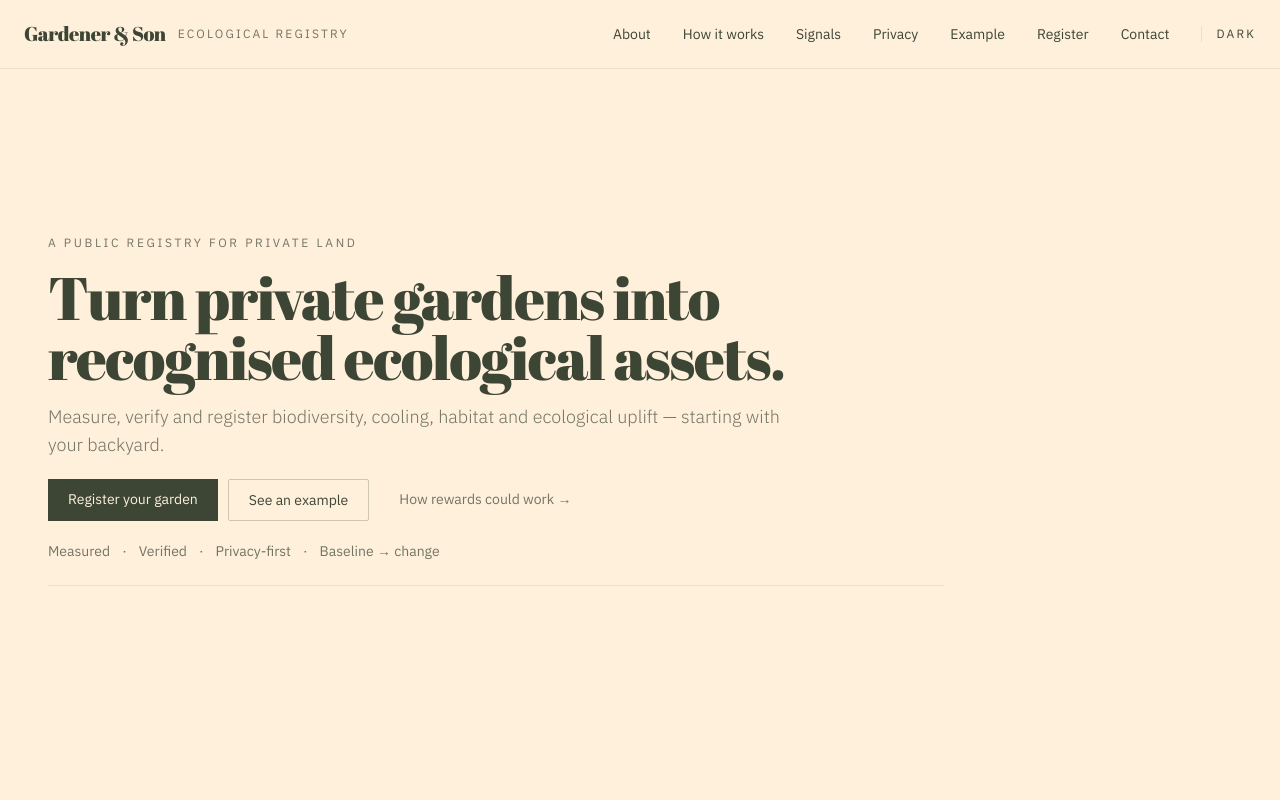
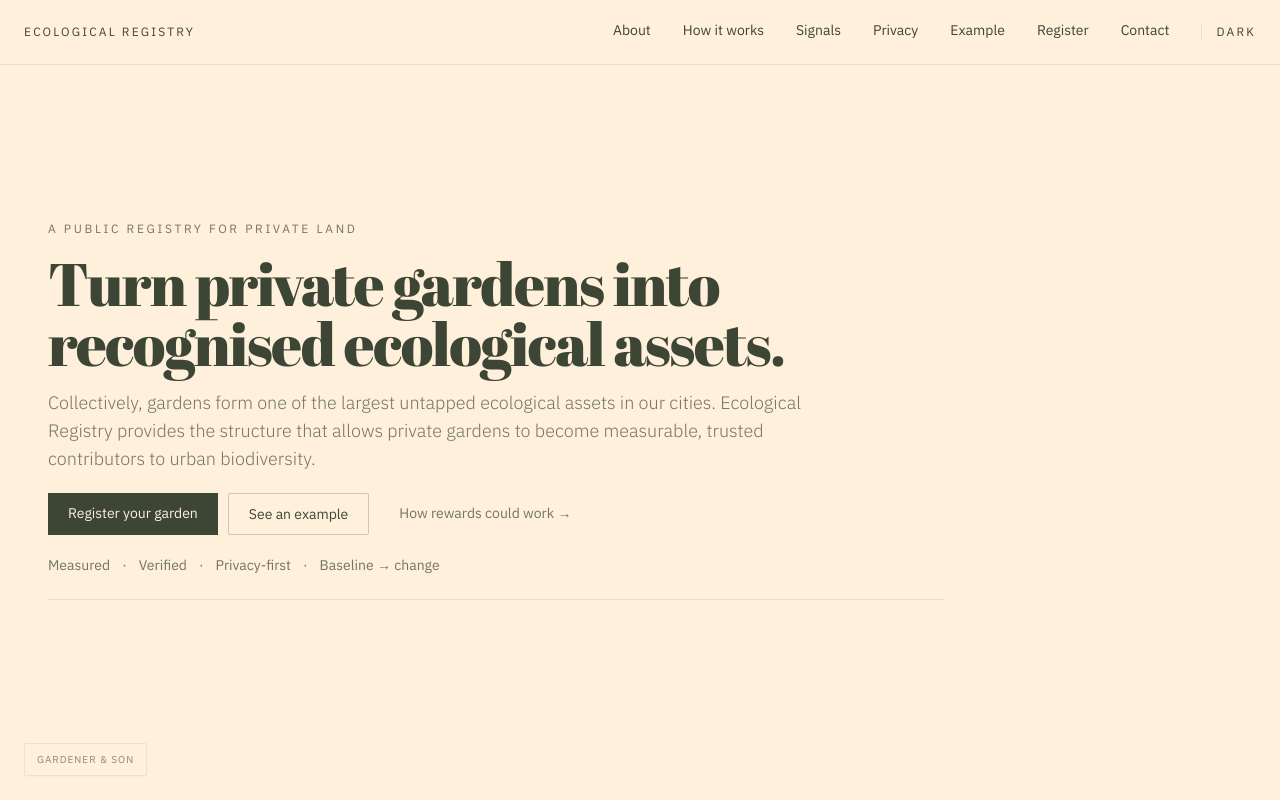
Before and after one commit to tinyforests/reg, a plain HTML site: page index.html in a window 1280 px wide. Shown: the top 800 px of the page. Drawn offline with nearby package versions, Linux system fonts and the light colour scheme.

Commit message:
Update index.html

```diff
--- a/index.html
+++ b/index.html
@@ -5,7 +5,7 @@
   <meta name="viewport" content="width=device-width, initial-scale=1.0" />
   <title>Ecological Registry — Gardener & Son</title>
 
-  <meta name="description" content="The Ecological Registry turns private gardens into recognised ecological assets. We measure, verify and register biodiversity, cooling, habitat and ecological uplift in urban land — starting with your backyard." />
+  <meta name="description" content="Collectively, gardens form one of the largest untapped ecological assets in our cities. Ecological Registry provides the structure that allows private gardens to become measurable, trusted contributors to urban biodiversity." />
 
   <!-- Fonts -->
   <link rel="preconnect" href="https://fonts.googleapis.com" />
@@ -125,6 +125,66 @@
       border-left: 2px solid rgba(255, 240, 220, 0.30);
     }
 
+    /* Active nav link indicator */
+    nav a.nav-link {
+      position: relative;
+      display: inline-block;
+      padding-bottom: 4px;
+    }
+    nav a.nav-link::after {
+      content: '';
+      position: absolute;
+      bottom: 0;
+      left: 0;
+      right: 0;
+      height: 2px;
+      background: var(--fg);
+      transform: scaleX(0);
+      transition: transform 0.3s ease;
+    }
+    nav a.nav-link.active::after {
+      transform: scaleX(1);
+    }
+
+    /* Gardener & Son badge - bottom left corner */
+    .gs-badge {
+      position: fixed;
+      bottom: 24px;
+      left: 24px;
+      z-index: 50;
+      background: var(--bg);
+      border: 1px solid rgba(61, 69, 53, 0.15);
+      border-radius: 2px;
+      padding: 8px 12px;
+      font-size: 10px;
+      letter-spacing: 0.1em;
+      text-transform: uppercase;
+      opacity: 0.6;
+      transition: all 0.2s ease;
+      color: var(--fg);
+      text-decoration: none;
+      box-shadow: 0 1px 3px rgba(0, 0, 0, 0.05);
+    }
+    .gs-badge:hover {
+      opacity: 1;
+      border-color: rgba(61, 69, 53, 0.25);
+    }
+    html.dark .gs-badge {
+      border-color: rgba(255, 240, 220, 0.15);
+      box-shadow: 0 1px 3px rgba(0, 0, 0, 0.3);
+    }
+    html.dark .gs-badge:hover {
+      border-color: rgba(255, 240, 220, 0.35);
+    }
+    @media (max-width: 768px) {
+      .gs-badge {
+        bottom: 16px;
+        left: 16px;
+        font-size: 9px;
+        padding: 6px 10px;
+      }
+    }
+
     :focus-visible { outline: 2px solid rgba(61, 69, 53, 0.55); outline-offset: 3px; }
     html.dark :focus-visible { outline: 2px solid rgba(255, 240, 220, 0.55); }
 
@@ -225,6 +285,11 @@
     Skip to content
   </a>
 
+  <!-- Gardener & Son Badge -->
+  <a href="https://www.gardenerandson.com" class="gs-badge" target="_blank" rel="noopener noreferrer">
+    Gardener & Son
+  </a>
+
   <!-- CONFIG (edit these) -->
   <script>
     window.REGSITE = {
@@ -232,7 +297,7 @@
       exampleUrl:  "https://tinyforests.github.io/Ecological-Registry/reg/REG-VIC-SH-001.html",
       contactEmail:"hello@gardenerandson.com.au",
       yieldUrl:    "https://yield.gardenerandson.com",
-      studioUrl:   "https://tinyforests.github.io/gardenerandson/#",
+      studioUrl:   "https://www.gardenerandson.com",
 
       // Signals can be updated here
       signals: [
@@ -265,18 +330,17 @@
        style="background: var(--bg);">
     <div class="max-w-7xl mx-auto px-6 py-5 flex flex-col md:flex-row justify-between items-start md:items-center gap-4">
       <div class="flex items-center gap-3">
-        <a href="#top" class="font-serif text-xl tracking-tight hover:opacity-70 transition-opacity">Gardener & Son</a>
-        <span class="text-xs tracking-[0.18em] uppercase muted">Ecological Registry</span>
+        <a href="#top" class="text-xs tracking-[0.18em] uppercase hover:opacity-70 transition-opacity">Ecological Registry</a>
       </div>
 
       <div class="flex flex-wrap items-center gap-6 md:gap-8 text-sm">
-        <a href="#about" class="hover:opacity-60 transition-opacity">About</a>
-        <a href="#how" class="hover:opacity-60 transition-opacity">How it works</a>
-        <a href="#signals" class="hover:opacity-60 transition-opacity">Signals</a>
-        <a href="#privacy" class="hover:opacity-60 transition-opacity">Privacy</a>
-        <a href="#example" class="hover:opacity-60 transition-opacity">Example</a>
-        <a href="#register" class="hover:opacity-60 transition-opacity">Register</a>
-        <a href="#contact" class="hover:opacity-60 transition-opacity">Contact</a>
+        <a href="#about" class="nav-link hover:opacity-60 transition-opacity">About</a>
+        <a href="#how" class="nav-link hover:opacity-60 transition-opacity">How it works</a>
+        <a href="#signals" class="nav-link hover:opacity-60 transition-opacity">Signals</a>
+        <a href="#privacy" class="nav-link hover:opacity-60 transition-opacity">Privacy</a>
+        <a href="#example" class="nav-link hover:opacity-60 transition-opacity">Example</a>
+        <a href="#register" class="nav-link hover:opacity-60 transition-opacity">Register</a>
+        <a href="#contact" class="nav-link hover:opacity-60 transition-opacity">Contact</a>
 
         <button id="themeToggle"
           class="text-xs tracking-[0.18em] uppercase hover:opacity-70 transition-opacity"
@@ -301,7 +365,7 @@
           </h1>
 
           <p class="text-base md:text-lg leading-relaxed mt-4 font-light muted max-w-3xl">
-            Measure, verify and register biodiversity, cooling, habitat and ecological uplift — starting with your backyard.
+            Collectively, gardens form one of the largest untapped ecological assets in our cities. Ecological Registry provides the structure that allows private gardens to become measurable, trusted contributors to urban biodiversity.
           </p>
 
           <div class="mt-5 flex flex-col sm:flex-row gap-2.5">
@@ -706,6 +770,42 @@
       const nowDark = root.classList.contains("dark");
       applyTheme(nowDark ? "light" : "dark");
     });
+
+    // Track active section for nav highlighting
+    const sections = document.querySelectorAll('.screen');
+    const navLinks = document.querySelectorAll('nav a.nav-link');
+
+    const observerOptions = {
+      root: null,
+      rootMargin: '-100px 0px -60% 0px', // Trigger when section is near top
+      threshold: 0
+    };
+
+    const observerCallback = (entries) => {
+      entries.forEach(entry => {
+        if (entry.isIntersecting) {
+          const id = entry.target.getAttribute('id');
+
+          // Remove active class from all nav links
+          navLinks.forEach(link => link.classList.remove('active'));
+
+          // Add active class to current section's nav link
+          const activeLink = document.querySelector(`nav a.nav-link[href="#${id}"]`);
+          if (activeLink) {
+            activeLink.classList.add('active');
+          }
+        }
+      });
+    };
+
+    const observer = new IntersectionObserver(observerCallback, observerOptions);
+    sections.forEach(section => observer.observe(section));
+
+    // Set initial active state (first nav section is About)
+    const firstNavLink = navLinks[0];
+    if (firstNavLink) {
+      firstNavLink.classList.add('active');
+    }
   </script>
 </body>
 </html>
```
